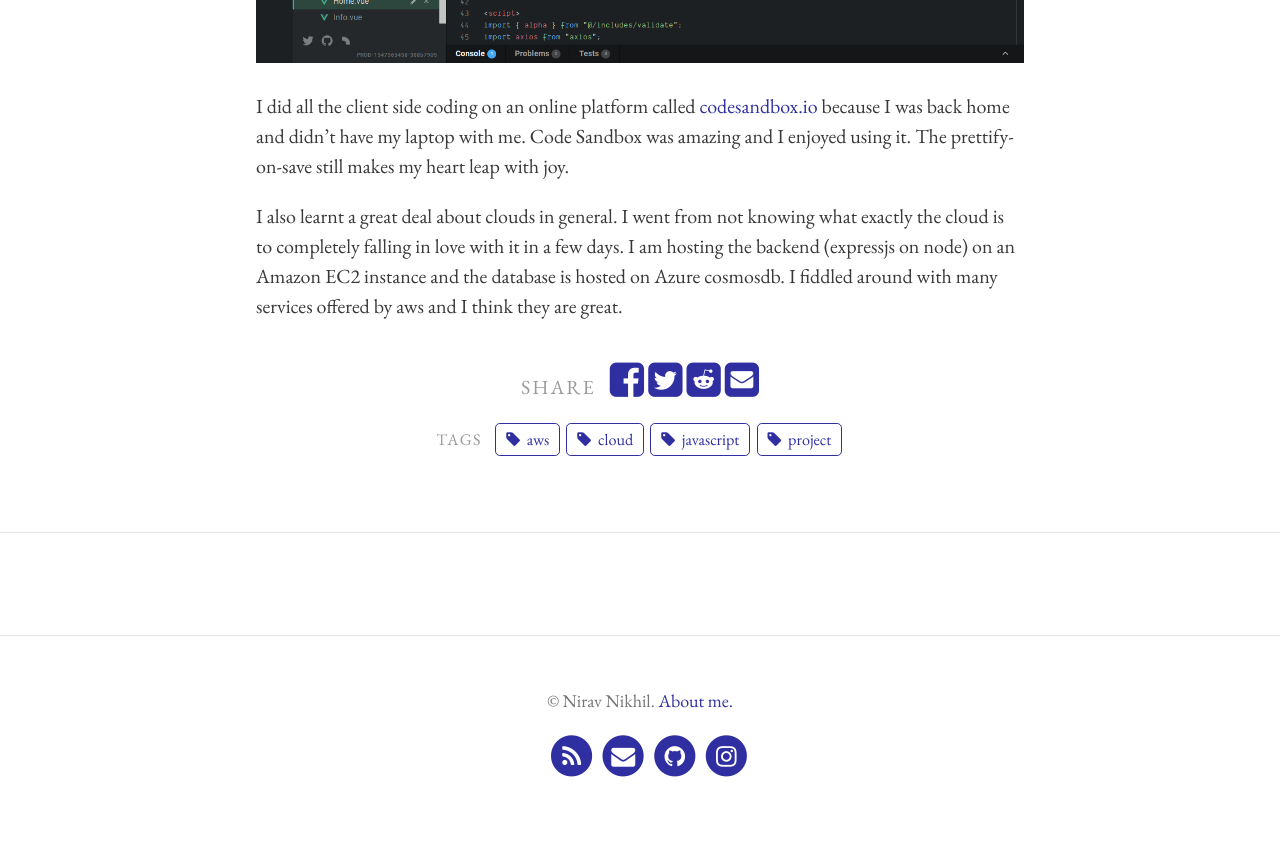
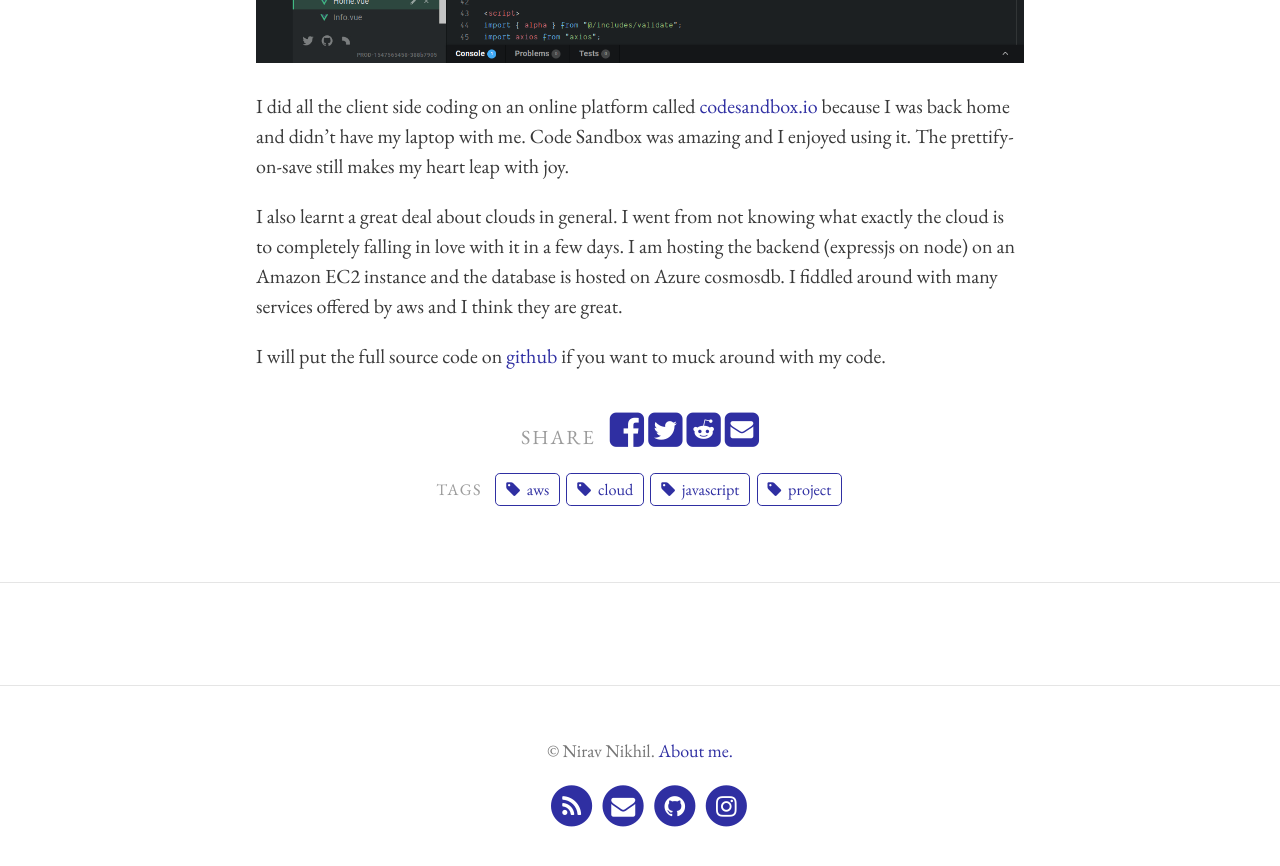
Before and after one commit to niravcodes/niravcodes.github.io, a Jekyll site: the page built from _portfolio/humbird.md, in a window 1280 px wide and 900 px high, scrolled down 2741 px. Shown: the top 866 px of the window. Built offline with Jekyll 4.4.1, drawn with Linux system fonts in a browser that asks for light colours; comment, search, counter and statistics services are not loaded.

Commit message:
Update from Forestry.io - Updated humbird.md

```diff
--- a/_portfolio/humbird.md
+++ b/_portfolio/humbird.md
@@ -41,3 +41,5 @@
 I did all the client side coding on an online platform called [codesandbox.io](https://codesandbox.io/ "codesandbox") because I was back home and didn't have my laptop with me. Code Sandbox was amazing and I enjoyed using it. The prettify-on-save still makes my heart leap with joy.
 
 I also learnt a great deal about clouds in general. I went from not knowing what exactly the cloud is to completely falling in love with it in a few days. I am hosting the backend (expressjs on node) on an Amazon EC2 instance and the database is hosted on Azure cosmosdb. I fiddled around with many services offered by aws and I think they are great.
+
+I will put the full source code on [github](https://github.com/niravcodes/humbird) if you want to muck around with my code.
```
